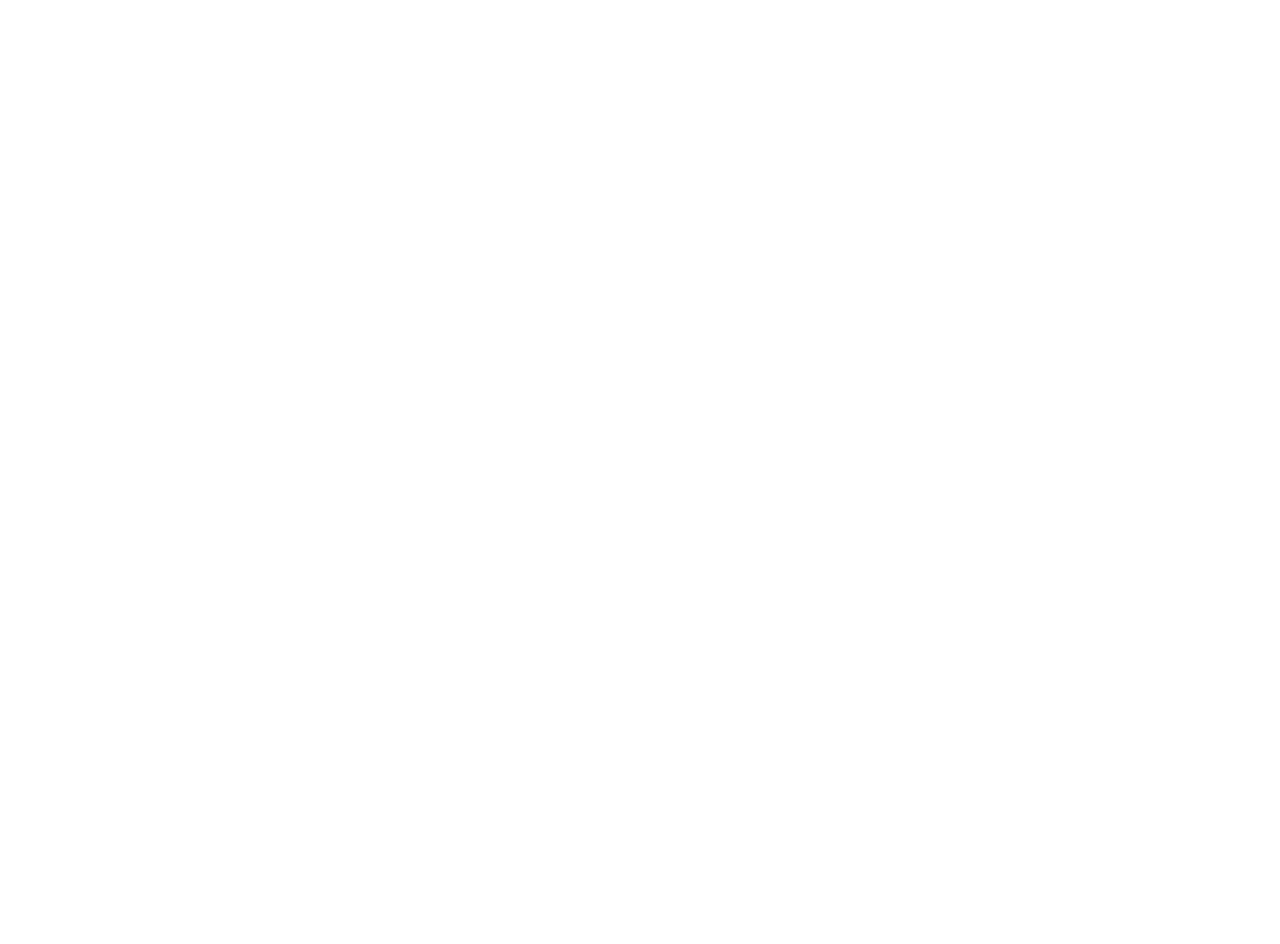
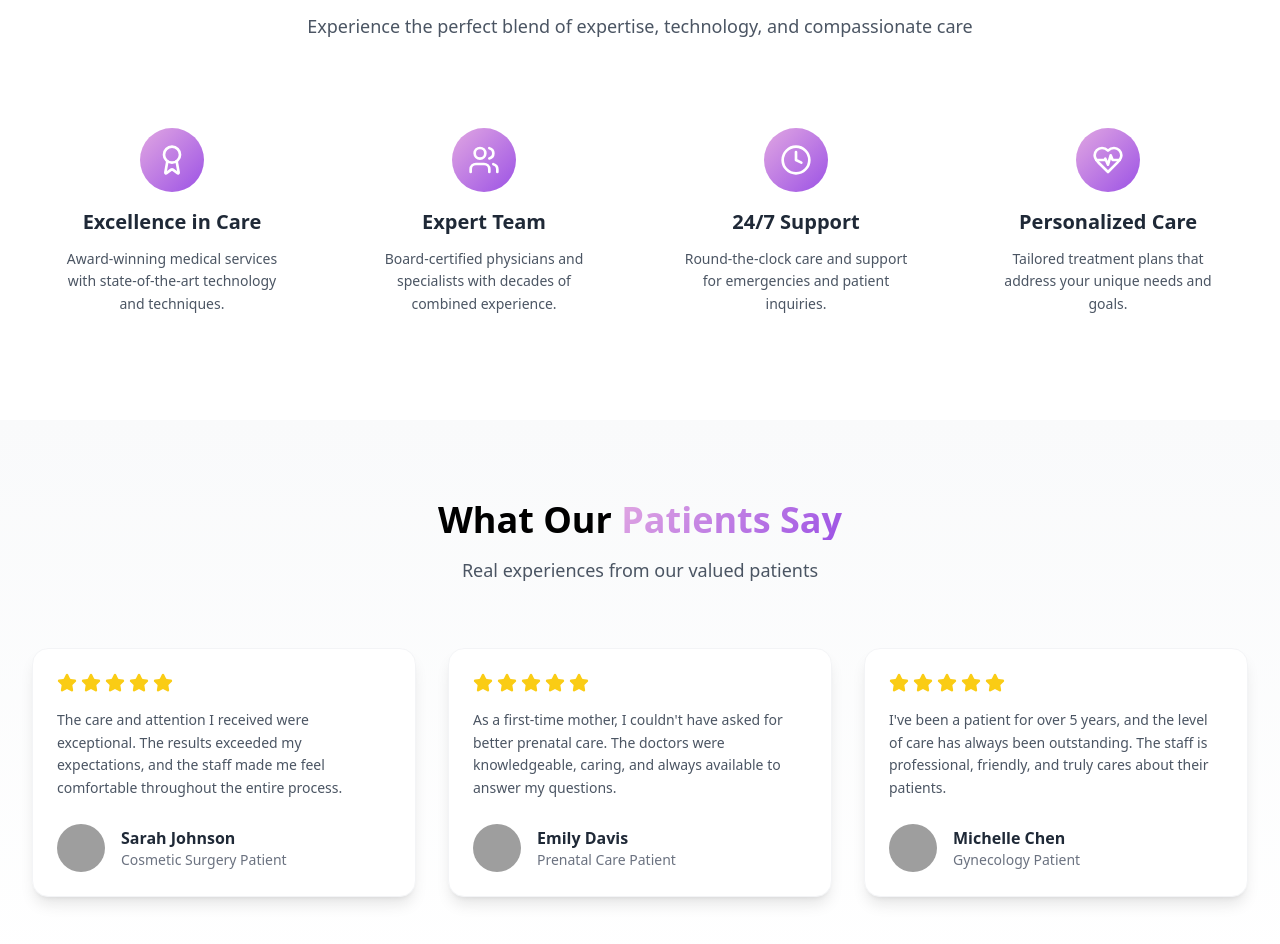
Before and after one commit to amartey-tricky/luxe, a Next.js app: page / in a window 1280 px wide. Shown: the part 2024-2968 px from the top of the page. Before the commit the page ends 1900 px from the top, so only its background shows below. Built offline with nearby package versions, Linux system fonts and the light colour scheme; grey boxes are pictures that could not be loaded.

Commit message:
home done

```diff
--- a/app/page.tsx
+++ b/app/page.tsx
@@ -1,11 +1,15 @@
 import { Hero } from "@/components/hero";
 import { Treatments } from "@/components/home/treatments";
+import { ChooseUs } from "@/components/home/choose-us";
+import { Testimonials } from "@/components/home/testimonial";
 
 export default function Home() {
   return (
     <main>
       <Hero />
       <Treatments />
+      <ChooseUs />
+      <Testimonials />
     </main>
   );
 }
--- /dev/null
+++ b/components/home/choose-us/index.tsx
@@ -0,0 +1,73 @@
+"use client";
+
+import { motion } from 'framer-motion';
+import { Award, Clock, HeartPulse, Users } from 'lucide-react';
+import styles from './styles.module.css';
+
+const features = [
+  {
+    icon: Award,
+    title: "Excellence in Care",
+    description: "Award-winning medical services with state-of-the-art technology and techniques."
+  },
+  {
+    icon: Users,
+    title: "Expert Team",
+    description: "Board-certified physicians and specialists with decades of combined experience."
+  },
+  {
+    icon: Clock,
+    title: "24/7 Support",
+    description: "Round-the-clock care and support for emergencies and patient inquiries."
+  },
+  {
+    icon: HeartPulse,
+    title: "Personalized Care",
+    description: "Tailored treatment plans that address your unique needs and goals."
+  }
+];
+
+export function ChooseUs() {
+  return (
+    <section className={styles.section}>
+      <div className="container mx-auto px-4 sm:px-6 lg:px-8 py-20">
+        <motion.div
+          initial={{ opacity: 0, y: 20 }}
+          whileInView={{ opacity: 1, y: 0 }}
+          viewport={{ once: true }}
+          transition={{ duration: 0.6 }}
+          className="text-center mb-16"
+        >
+          <h2 className={styles.title}>
+            Why Choose <span className={styles.gradientText}>Our Clinic</span>
+          </h2>
+          <p className={styles.subtitle}>
+            Experience the perfect blend of expertise, technology, and compassionate care
+          </p>
+        </motion.div>
+
+        <div className="grid grid-cols-1 md:grid-cols-2 lg:grid-cols-4 gap-8">
+          {features.map((feature, index) => {
+            const Icon = feature.icon;
+            return (
+              <motion.div
+                key={feature.title}
+                initial={{ opacity: 0, y: 20 }}
+                whileInView={{ opacity: 1, y: 0 }}
+                viewport={{ once: true }}
+                transition={{ delay: index * 0.1, duration: 0.5 }}
+                className={styles.featureCard}
+              >
+                <div className={styles.iconWrapper}>
+                  <Icon className={styles.icon} />
+                </div>
+                <h3 className={styles.featureTitle}>{feature.title}</h3>
+                <p className={styles.featureDescription}>{feature.description}</p>
+              </motion.div>
+            );
+          })}
+        </div>
+      </div>
+    </section>
+  );
+}
--- /dev/null
+++ b/components/home/choose-us/styles.module.css
@@ -0,0 +1,40 @@
+.section {
+  @apply bg-white relative overflow-hidden;
+}
+
+.title {
+  @apply text-3xl md:text-4xl font-bold mb-4;
+}
+
+.gradientText {
+  @apply inline-block;
+  background: linear-gradient(135deg, #E1A7E2 0%, #9C52E5 100%);
+  -webkit-background-clip: text;
+  -webkit-text-fill-color: transparent;
+}
+
+.subtitle {
+  @apply text-gray-600 text-lg max-w-2xl mx-auto;
+}
+
+.featureCard {
+  @apply p-6 rounded-xl text-center transition-all duration-300 hover:transform hover:-translate-y-1;
+}
+
+.iconWrapper {
+  @apply w-16 h-16 mx-auto rounded-full flex items-center justify-center mb-4
+         bg-gradient-to-br from-[#E1A7E2] to-[#9C52E5] transform transition-transform
+         duration-300 hover:rotate-12;
+}
+
+.icon {
+  @apply w-8 h-8 text-white;
+}
+
+.featureTitle {
+  @apply text-xl font-semibold mb-3 text-gray-800;
+}
+
+.featureDescription {
+  @apply text-gray-600 text-sm leading-relaxed;
+}
--- /dev/null
+++ b/components/home/testimonial/index.tsx
@@ -0,0 +1,86 @@
+"use client";
+
+import { motion } from 'framer-motion';
+import { Star } from 'lucide-react';
+import styles from './styles.module.css';
+
+const testimonials = [
+  {
+    id: 1,
+    name: "Sarah Johnson",
+    role: "Cosmetic Surgery Patient",
+    image: "https://images.unsplash.com/photo-1438761681033-6461ffad8d80?auto=format&fit=crop&q=80&w=150&h=150",
+    content: "The care and attention I received were exceptional. The results exceeded my expectations, and the staff made me feel comfortable throughout the entire process.",
+    rating: 5
+  },
+  {
+    id: 2,
+    name: "Emily Davis",
+    role: "Prenatal Care Patient",
+    image: "https://images.unsplash.com/photo-1494790108377-be9c29b29330?auto=format&fit=crop&q=80&w=150&h=150",
+    content: "As a first-time mother, I couldn't have asked for better prenatal care. The doctors were knowledgeable, caring, and always available to answer my questions.",
+    rating: 5
+  },
+  {
+    id: 3,
+    name: "Michelle Chen",
+    role: "Gynecology Patient",
+    image: "https://images.unsplash.com/photo-1534528741775-53994a69daeb?auto=format&fit=crop&q=80&w=150&h=150",
+    content: "I've been a patient for over 5 years, and the level of care has always been outstanding. The staff is professional, friendly, and truly cares about their patients.",
+    rating: 5
+  }
+];
+
+export function Testimonials() {
+  return (
+    <section className={styles.section}>
+      <div className="container mx-auto px-4 sm:px-6 lg:px-8 py-20">
+        <motion.div
+          initial={{ opacity: 0, y: 20 }}
+          whileInView={{ opacity: 1, y: 0 }}
+          viewport={{ once: true }}
+          transition={{ duration: 0.6 }}
+          className="text-center mb-16"
+        >
+          <h2 className={styles.title}>
+            What Our <span className={styles.gradientText}>Patients Say</span>
+          </h2>
+          <p className={styles.subtitle}>
+            Real experiences from our valued patients
+          </p>
+        </motion.div>
+
+        <div className="grid grid-cols-1 md:grid-cols-2 lg:grid-cols-3 gap-8">
+          {testimonials.map((testimonial, index) => (
+            <motion.div
+              key={testimonial.id}
+              initial={{ opacity: 0, y: 20 }}
+              whileInView={{ opacity: 1, y: 0 }}
+              viewport={{ once: true }}
+              transition={{ delay: index * 0.1, duration: 0.5 }}
+              className={styles.testimonialCard}
+            >
+              <div className={styles.rating}>
+                {[...Array(testimonial.rating)].map((_, i) => (
+                  <Star key={i} className={styles.star} fill="currentColor" />
+                ))}
+              </div>
+              <p className={styles.content}>{testimonial.content}</p>
+              <div className={styles.author}>
+                <img
+                  src={testimonial.image}
+                  alt={testimonial.name}
+                  className={styles.avatar}
+                />
+                <div>
+                  <h4 className={styles.name}>{testimonial.name}</h4>
+                  <p className={styles.role}>{testimonial.role}</p>
+                </div>
+              </div>
+            </motion.div>
+          ))}
+        </div>
+      </div>
+    </section>
+  );
+}
--- /dev/null
+++ b/components/home/testimonial/styles.module.css
@@ -0,0 +1,54 @@
+.section {
+  @apply bg-gradient-to-b from-gray-50 to-white relative overflow-hidden;
+}
+
+.title {
+  @apply text-3xl md:text-4xl font-bold mb-4;
+}
+
+.gradientText {
+  @apply inline-block;
+  background: linear-gradient(135deg, #E1A7E2 0%, #9C52E5 100%);
+  -webkit-background-clip: text;
+  background-clip: text;
+  -webkit-text-fill-color: transparent;
+}
+
+.subtitle {
+  @apply text-gray-600 text-lg max-w-2xl mx-auto;
+}
+
+.testimonialCard {
+  @apply bg-white p-6 rounded-2xl shadow-lg hover:shadow-xl transition-all duration-300
+         border border-gray-100;
+  backdrop-filter: blur(12px);
+  -webkit-backdrop-filter: blur(12px);
+}
+
+.rating {
+  @apply flex gap-1 mb-4;
+}
+
+.star {
+  @apply w-5 h-5 text-yellow-400;
+}
+
+.content {
+  @apply text-gray-600 text-sm leading-relaxed mb-6;
+}
+
+.author {
+  @apply flex items-center gap-4;
+}
+
+.avatar {
+  @apply w-12 h-12 rounded-full object-cover;
+}
+
+.name {
+  @apply font-semibold text-gray-800;
+}
+
+.role {
+  @apply text-sm text-gray-500;
+}
```
